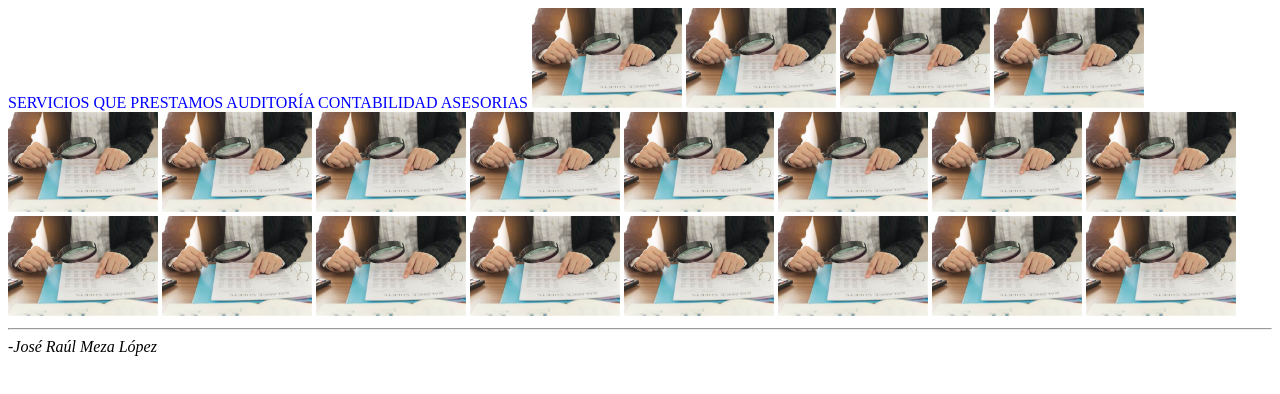
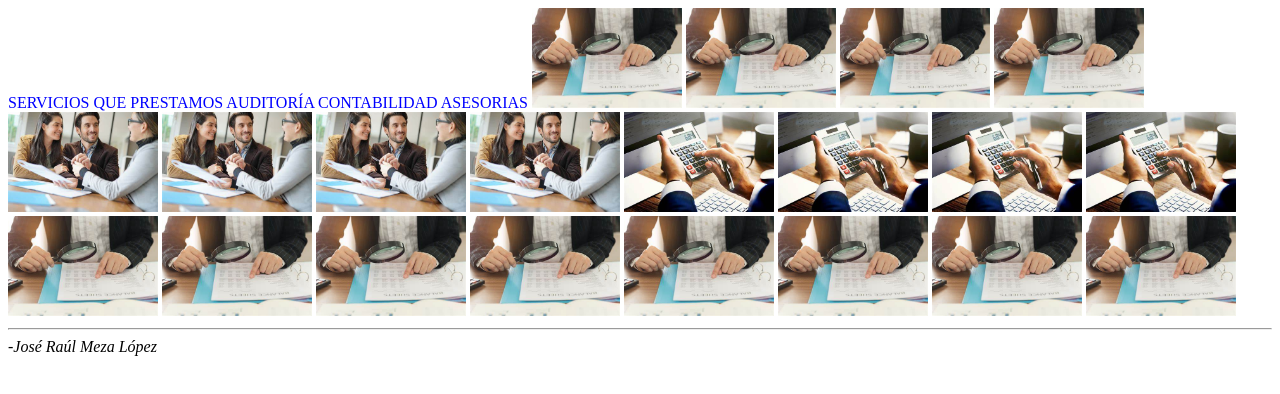
Before and after one commit to meza-jose/SERVICIOS-CONTABLES, a plain HTML site: page index.html in a window 1280 px wide. Drawn offline with Linux system fonts and the light colour scheme.

Commit message:
Add files via upload

```diff
--- a/index.html
+++ b/index.html
@@ -23,16 +23,16 @@
                 <td> <img src="IMAGEN/AUD.jpg" width="150" height="100" /></td>
 			  </tr>
 			   <tr>
-			   <td> <img src="IMAGEN/AUD.jpg" width="150" height="100" /></td>
-			  <td> <img src="IMAGEN/AUD.jpg" width="150" height="100" /></td>
-              <td> <img src="IMAGEN/AUD.jpg" width="150" height="100" /></td>
-                <td> <img src="IMAGEN/AUD.jpg" width="150" height="100" /></td>
+			   <td> <img src="IMAGEN/ase.jpg" width="150" height="100" /></td>
+			  <td> <img src="IMAGEN/ase.jpg" width="150" height="100" /></td>
+			  <td> <img src="IMAGEN/ase.jpg" width="150" height="100" /></td>
+			  <td> <img src="IMAGEN/ase.jpg" width="150" height="100" /></td>
 			  </tr>
 			   <tr>
-			   <td> <img src="IMAGEN/AUD.jpg" width="150" height="100" /></td>
-			  <td> <img src="IMAGEN/AUD.jpg" width="150" height="100" /></td>
-              <td> <img src="IMAGEN/AUD.jpg" width="150" height="100" /></td>
-                <td> <img src="IMAGEN/AUD.jpg" width="150" height="100" /></td>
+			   <td> <img src="IMAGEN/cont.jpg" width="150" height="100" /></td>
+			 	  <td> <img src="IMAGEN/cont.jpg" width="150" height="100" /></td>
+                <td> <img src="IMAGEN/cont.jpg" width="150" height="100" /></td>
+                <td> <img src="IMAGEN/cont.jpg" width="150" height="100" /></td>
 			  </tr>
 			   <tr>
 			   <td> <img src="IMAGEN/AUD.jpg" width="150" height="100" /></td>
```
Also changed, not shown: IMAGEN/ase.jpg (added), IMAGEN/cont.jpg (added).
